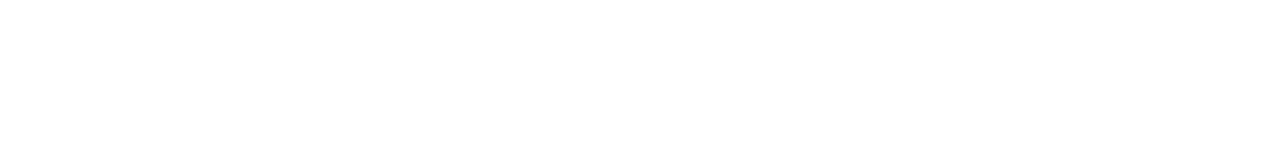
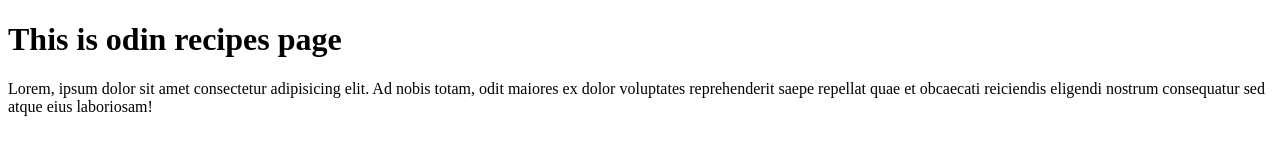
Before and after one commit to ausiemass/odin-recipes, a plain HTML site: page index.html in a window 1280 px wide. Drawn offline with Linux system fonts and the light colour scheme.

Commit message:
added body content

```diff
--- a/index.html
+++ b/index.html
@@ -1,12 +1,18 @@
 <!DOCTYPE html>
 <html lang="en">
-<head>
-    <meta charset="UTF-8">
-    <meta http-equiv="X-UA-Compatible" content="IE=edge">
-    <meta name="viewport" content="width=device-width, initial-scale=1.0">
+  <head>
+    <meta charset="UTF-8" />
+    <meta http-equiv="X-UA-Compatible" content="IE=edge" />
+    <meta name="viewport" content="width=device-width, initial-scale=1.0" />
     <title>Document</title>
-</head>
-<body>
-
-</body>
+  </head>
+  <body>
+    <h1>This is odin recipes page</h1>
+    <p>
+      Lorem, ipsum dolor sit amet consectetur adipisicing elit. Ad nobis totam,
+      odit maiores ex dolor voluptates reprehenderit saepe repellat quae et
+      obcaecati reiciendis eligendi nostrum consequatur sed atque eius
+      laboriosam!
+    </p>
+  </body>
 </html>
```
